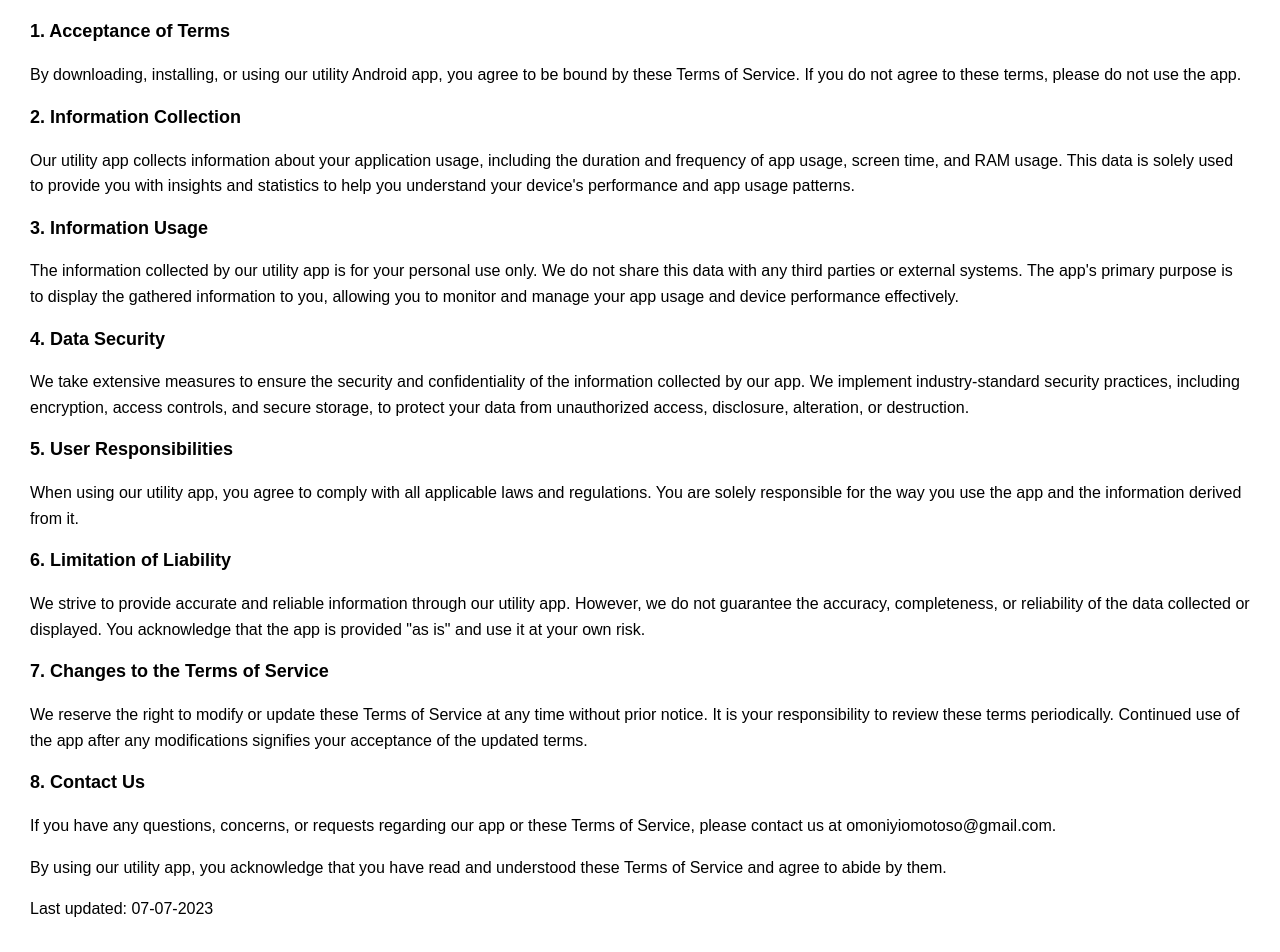
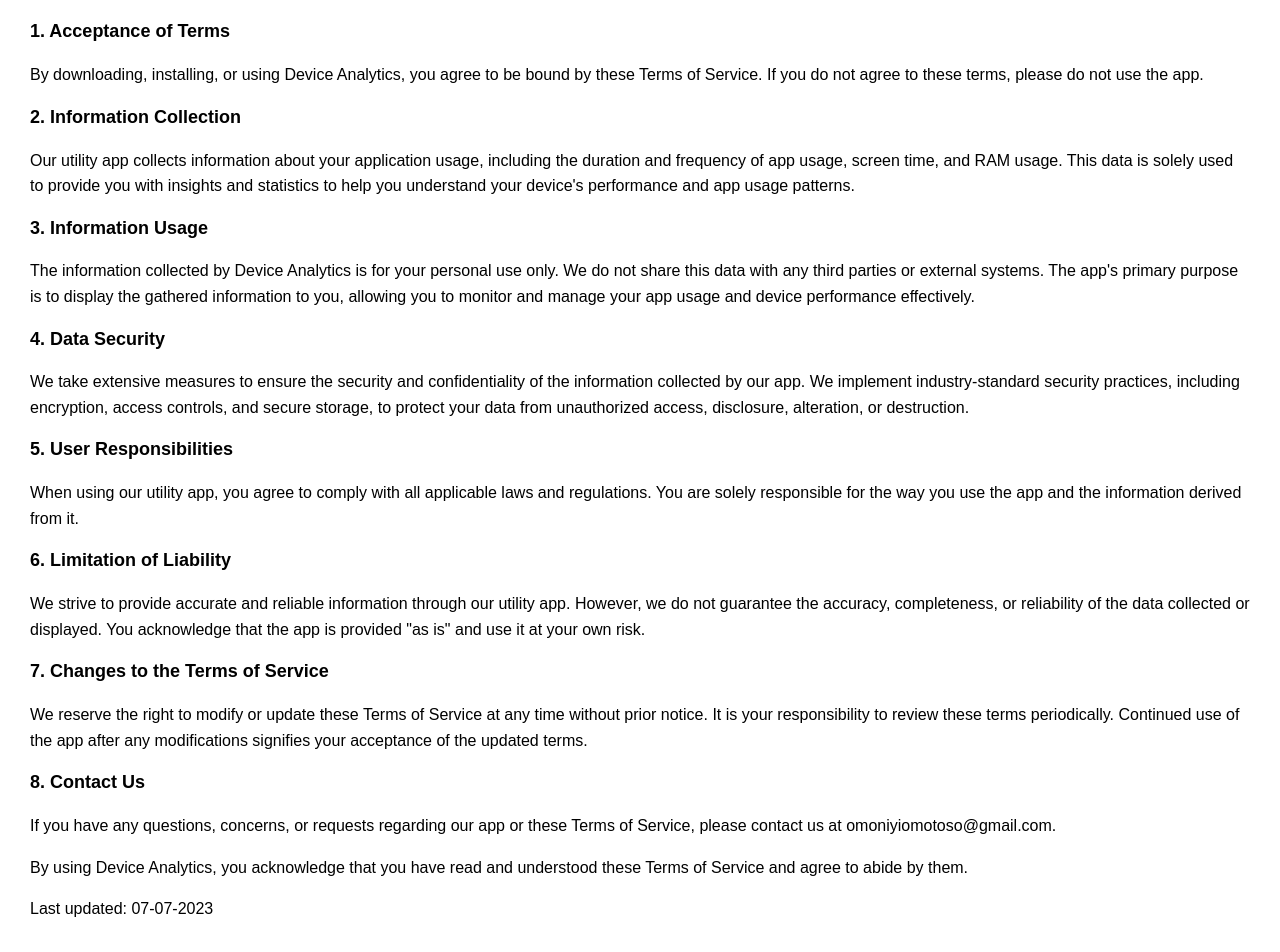
Before and after one commit to niyiomotoso/niyiomotoso.github.io, a plain HTML site: page pages/terms.html in a window 1280 px wide. Shown: the part 71-1023 px from the top of the page. Drawn offline with Linux system fonts and the light colour scheme.

Commit message:
adding terms and privacy policy

```diff
--- a/pages/terms.html
+++ b/pages/terms.html
@@ -30,7 +30,7 @@
 
 <h2>1. Acceptance of Terms</h2>
 <p>
-    By downloading, installing, or using our utility Android app, you agree to be bound by these Terms of Service. If you do not agree to these terms, please do not use the app.
+    By downloading, installing, or using Device Analytics, you agree to be bound by these Terms of Service. If you do not agree to these terms, please do not use the app.
 </p>
 
 <h2>2. Information Collection</h2>
@@ -40,7 +40,7 @@
 
 <h2>3. Information Usage</h2>
 <p>
-    The information collected by our utility app is for your personal use only. We do not share this data with any third parties or external systems. The app's primary purpose is to display the gathered information to you, allowing you to monitor and manage your app usage and device performance effectively.
+    The information collected by Device Analytics is for your personal use only. We do not share this data with any third parties or external systems. The app's primary purpose is to display the gathered information to you, allowing you to monitor and manage your app usage and device performance effectively.
 </p>
 
 <h2>4. Data Security</h2>
@@ -69,7 +69,7 @@
 </p>
 
 <p>
-    By using our utility app, you acknowledge that you have read and understood these Terms of Service and agree to abide by them.
+    By using Device Analytics, you acknowledge that you have read and understood these Terms of Service and agree to abide by them.
 </p>
 
 <p>Last updated: 07-07-2023</p>
```
